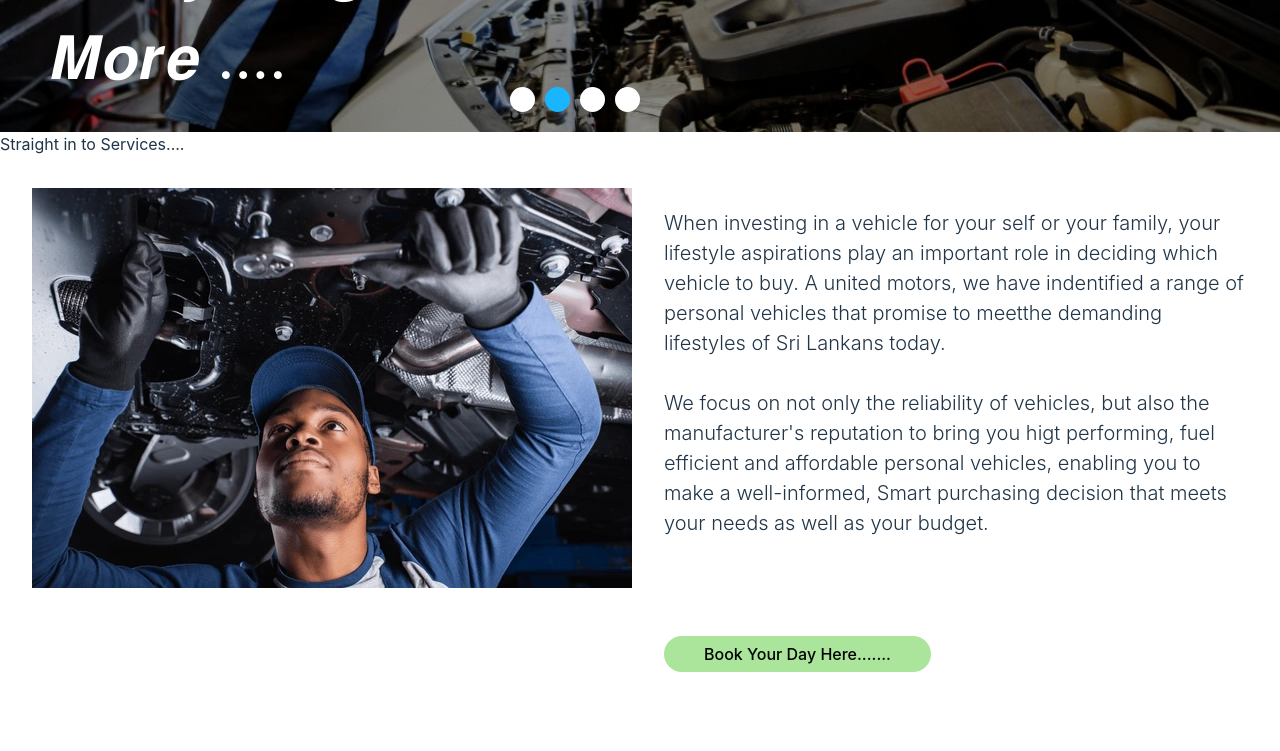
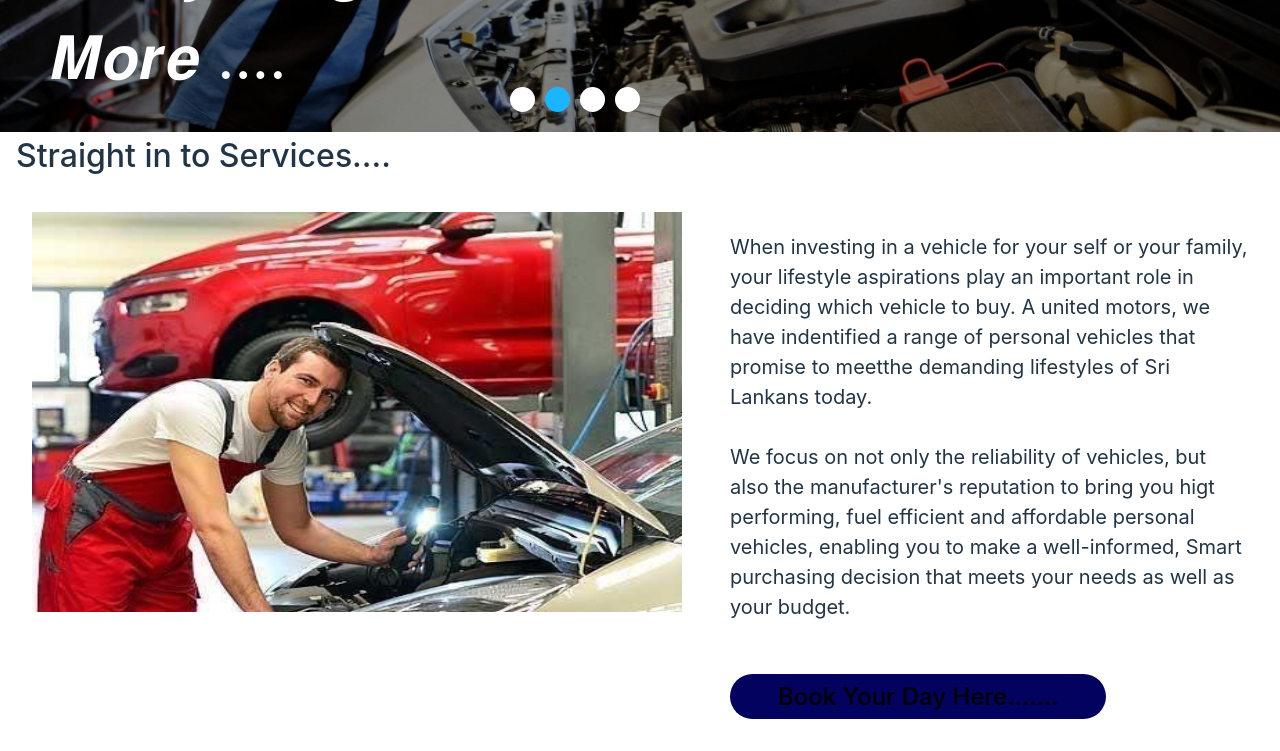
Before and after one commit to YaseeRathnayaka/De-Manager, a React (Vite) app in the folder client/: page / in a window 1280 px wide. Shown: the part 760-1511 px from the top of the page. Built offline with nearby package versions, Linux system fonts and the light colour scheme; grey boxes are pictures that could not be loaded.

Commit message:
Did changes

```diff
--- a/client/src/Pages/SecondPage.css
+++ b/client/src/Pages/SecondPage.css
@@ -1,20 +1,36 @@
+/* .second-pg {
+    background-color: white;
+} */
+
+.PageTitle {
+    font-size: 2rem;
+    font-weight: 500;
+    margin: 1rem;
+
+}
+
 .sepgs {
     display: flex;
     flex-direction: row;
-    gap: 2rem;
+    gap: 3rem;
     margin: 2rem 2rem;
+}
+
+.sepgImg img{
+    height: 400px;
+    width: 650px;
 }
 
 .sepgContent {
     font-size: 20px;
-    font-weight: 300;
+    font-weight: 400;
 }
 
 .pageBtn {
-    margin: 3rem 0;
-    padding: 0.5rem 2.5rem;
+    margin: 2rem 0;
+    padding: 0.5rem 3rem;
     border: none;
     border-radius: 2rem;
-    background: rgb(170, 229, 155);
-    font-size: 1rem;
+    background: rgb(3, 3, 95);
+    font-size: 1.5rem;
 }
--- a/client/src/Pages/SecondPage.jsx
+++ b/client/src/Pages/SecondPage.jsx
@@ -1,6 +1,6 @@
 import React from 'react';
 import './SecondPage.css';
-import image from '../assets/image1.webp';
+import image from '../assets/image1.jpg';
 
 const SecondPage = () => {
   return (
@@ -12,7 +12,6 @@ const SecondPage = () => {
                 <p>When investing in a vehicle for your self or your family, your lifestyle aspirations play an important role in deciding which vehicle to buy. A united motors, we have indentified a range of personal vehicles that promise to meetthe demanding lifestyles of Sri Lankans today.<br /><br />
                 We focus on not only the reliability of vehicles, but also the manufacturer's reputation to bring you higt performing, fuel efficient and affordable personal vehicles, enabling you to make a well-informed, Smart purchasing decision that meets your needs as well as your budget.
                 </p>
-                <br/>
                 <button className="pageBtn">Book Your Day Here.......</button>
             </div>
         </div>
```
